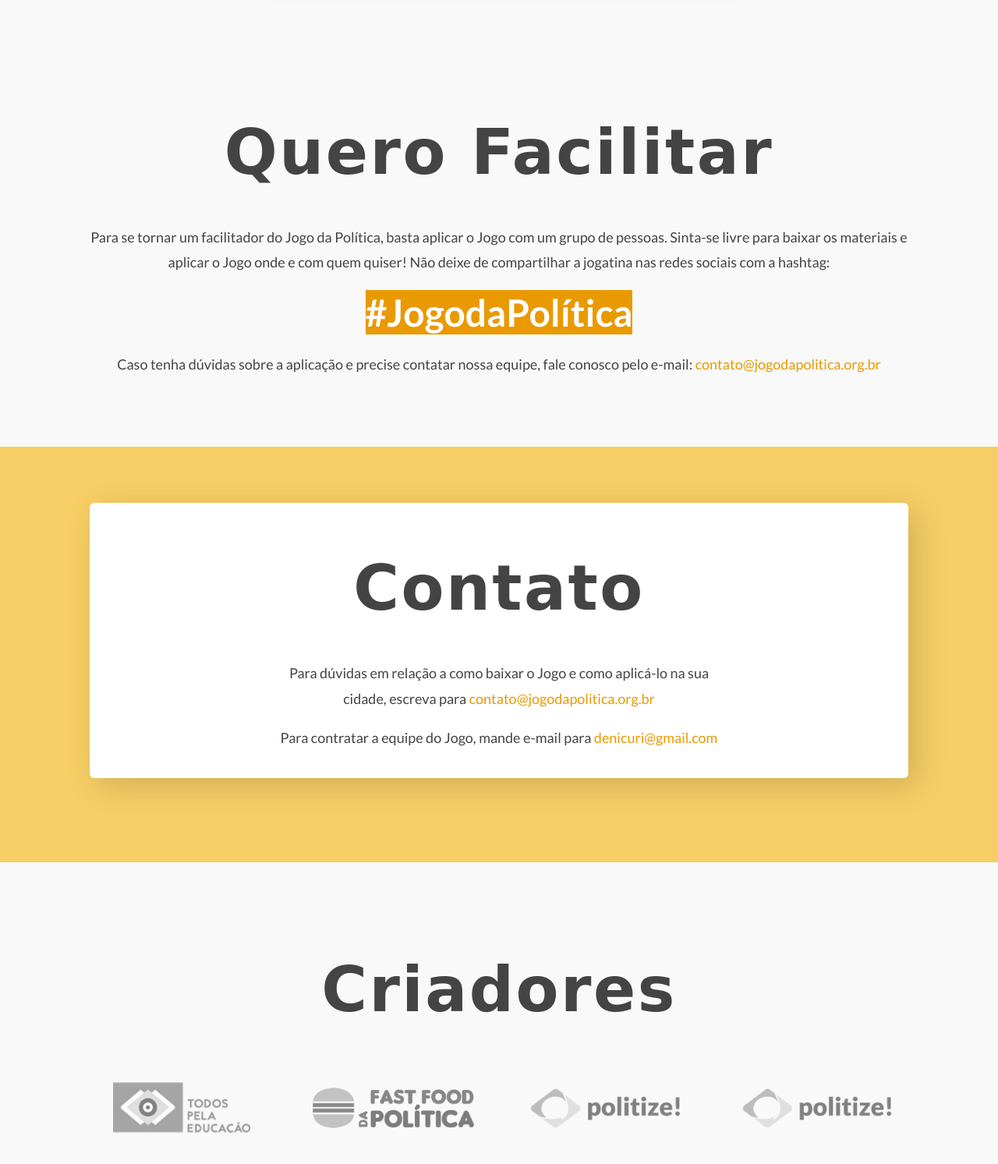
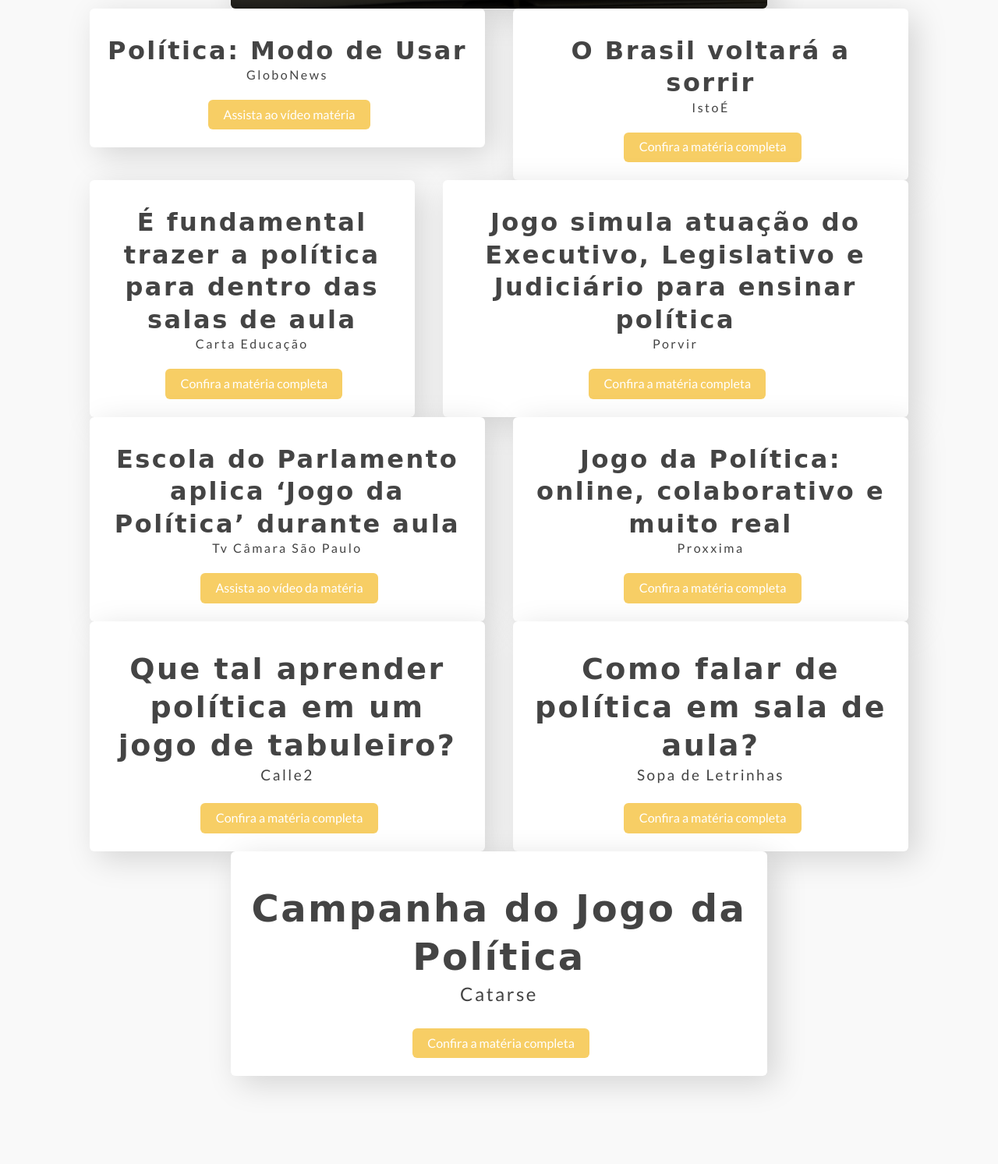
Before and after one commit to jogodapolitica/jogodapolitica.github.io, a website: page index.html in a window 1280 px wide. Shown: the part 7500-8993 px from the top of the page at 78% size. Drawn offline with Linux system fonts and the light colour scheme; a web font is replaced by a local one.

Commit message:
listagem das matérias na sessão 'Na Mídia'

```diff
--- a/index.html
+++ b/index.html
@@ -588,8 +588,10 @@
 					<div class="grid-xs-12">
 						<h2 class="d2 text-center">Na Mídia</h2>
 					</div>
-					<div class="grid-xs-12 grid-sm-8 grid-md-7">
-						<a href="https://globoplay.globo.com/v/6327356/programa/" target="_blank">
+				</div>
+				<ul class="row justify-content-center text-center">
+					<li class="grid-xs-12 grid-sm-8 grid-md-8">
+						<a target="_blank" href="https://globoplay.globo.com/v/6327356/programa/">
 							<div class="card card--alt">
 								<figure class="card__figure">
 									<img class="card__img" sizes="(max-width: 1040px) 100vw, 1040px" srcset=" dist/img/jogo-thumb_200.png 200w, dist/img/jogo-thumb_533.png 533w, dist/img/jogo-thumb_760.png 760w, dist/img/jogo-thumb_932.png 932w, dist/img/jogo-thumb_1040.png 1040w" src="dist/img/jogo-thumb_1040.png" alt="thumbnail do video da matéria do jogo da política na globo: foto da caixa deitada com a lombada das modalidade visíveis">
@@ -599,8 +601,89 @@
 								</div>
 							</div>
 						</a>
+					</li>
+
+					<li class="grid-xs-12 grid-sm-6 grid-md-6">
+						<div class="card">
+							<div class="card__body">
+								<h3 class="card__title h4">Política: Modo de Usar <small>GloboNews</small></h3>
+								<a target="_blank" href="https://globosatplay.globo.com/globonews/v/6321322/" class="btn btn--primary btn--sm">Assista ao vídeo matéria</a>
 							</div>
 						</div>
+					</li>
+					<li class="grid-xs-12 grid-sm-6 grid-md-6">
+						<div class="card">
+							<div class="card__body">
+								<h3 class="card__title h4">O Brasil voltará a sorrir <small>IstoÉ</small></h3>
+								<a target="_blank" href="https://istoe.com.br/o-brasil-voltara-a-sorrir" class="btn btn--primary btn--sm">Confira a matéria completa</a>
+							</div>
+						</div>
+					</li>
+
+					<li class="grid-xs-12 grid-sm-6 grid-md-5">
+						<div class="card">
+							<div class="card__body">
+								<h3 class="card__title h4">É fundamental trazer a política para dentro das salas de aula <small>Carta Educação</small></h3>
+								<a target="_blank" href="http://www.cartaeducacao.com.br/reportagens/e-fundamental-trazer-a-politica-para-dentro-das-salas-de-aula/" class="btn btn--primary btn--sm">Confira a matéria completa</a>
+							</div>
+						</div>
+					</li>
+
+					<li class="grid-xs-12 grid-sm-6 grid-md-7">
+						<div class="card">
+							<div class="card__body">
+								<h3 class="card__title h4">Jogo simula atuação do Executivo, Legislativo e Judiciário para ensinar política <small>Porvir</small></h3>
+								<a target="_blank" href="http://porvir.org/jogo-simula-atuacao-executivo-legislativo-judiciario-para-ensinar-politica/" class="btn btn--primary btn--sm">Confira a matéria completa</a>
+							</div>
+						</div>
+					</li>
+
+					<li class="grid-xs-12 grid-sm-6 grid-md-6">
+						<div class="card">
+							<div class="card__body">
+								<h3 class="card__title h4">Escola do Parlamento aplica ‘Jogo da Política’ durante aula <small>Tv Câmara São Paulo</small></h3>
+								<a target="_blank" href="https://www.youtube.com/watch?v=9UGPp5dWzsY" class="btn btn--primary btn--sm">Assista ao vídeo da matéria</a>
+							</div>
+						</div>
+					</li>
+
+					<li class="grid-xs-12 grid-sm-6 grid-md-6">
+						<div class="card">
+							<div class="card__body">
+								<h3 class="card__title h4">Jogo da Política: online, colaborativo e muito real <small>Proxxima</small></h3>
+								<a target="_blank" href="http://www.proxxima.com.br/home/proxxima/how-to/2018/05/19/jogo-da-politica-online-colaborativo-e-muito-real.html" class="btn btn--primary btn--sm">Confira a matéria completa</a>
+							</div>
+						</div>
+					</li>
+
+					<li class="grid-xs-12 grid-sm-6 grid-md-6">
+						<div class="card">
+							<div class="card__body">
+								<h3 class="card__title">Que tal aprender política em um jogo de tabuleiro? <small>Calle2</small></h3>
+								<a target="_blank" href="https://calle2.com/que-tal-aprender-politica-em-um-jogo-de-tabuleiro/" class="btn btn--primary btn--sm">Confira a matéria completa</a>
+							</div>
+						</div>
+					</li>
+
+					<li class="grid-xs-12 grid-sm-6 grid-md-6">
+						<div class="card">
+							<div class="card__body">
+								<h3 class="card__title">Como falar de política em sala de aula? <small>Sopa de Letrinhas</small></h3>
+								<a target="_blank" href="http://www.blogdaletrinhas.com.br/conteudos/visualizar/Como-falar-de-politica-em-sala-de-aula" class="btn btn--primary btn--sm">Confira a matéria completa</a>
+							</div>
+						</div>
+					</li>
+
+					<li class="grid-xs-12 grid-sm-6 grid-md-8">
+
+							<div class="card">
+								<div class="card__body">
+									<h3 class="card__title h2">Campanha do Jogo da Política <small>Catarse</small></h3>
+									<a target="_blank" href="https://www.catarse.me/jogodapolitica" class="btn btn--primary btn--sm">Confira a matéria completa</a>
+								</div>
+							</div>
+					</li>
+				</ul>
 			</div>
 		</section>
 
@@ -641,7 +724,7 @@
 
 		<section class="section" id="parceiros">
 			<div class="container">
-				<div class="row card-equal-height text-center">
+				<div class="row card-equal-height justify-content-center text-center">
 					<div class="grid-xs-12">
 						<h2 class="d2">Criadores</h2>
 					</div>
@@ -659,14 +742,6 @@
 								<img src="dist/img/fastfood-logo.png" alt="">
 							</figure>
 							<h3 class="sr-only">Fast Food da Política</h3>
-						</a>
-					</div>
-					<div class="grid-xs-12 grid-md-3">
-						<a href="http://www.politize.com.br/" target="_blank">
-							<figure class="img-grayscale">
-								<img src="dist/img/politize-logo.png" alt="">
-							</figure>
-							<h3 class="sr-only">Politize</h3>
 						</a>
 					</div>
 					<div class="grid-xs-12 grid-md-3">
```
Lines whose indentation alone changed are shown as unchanged.
